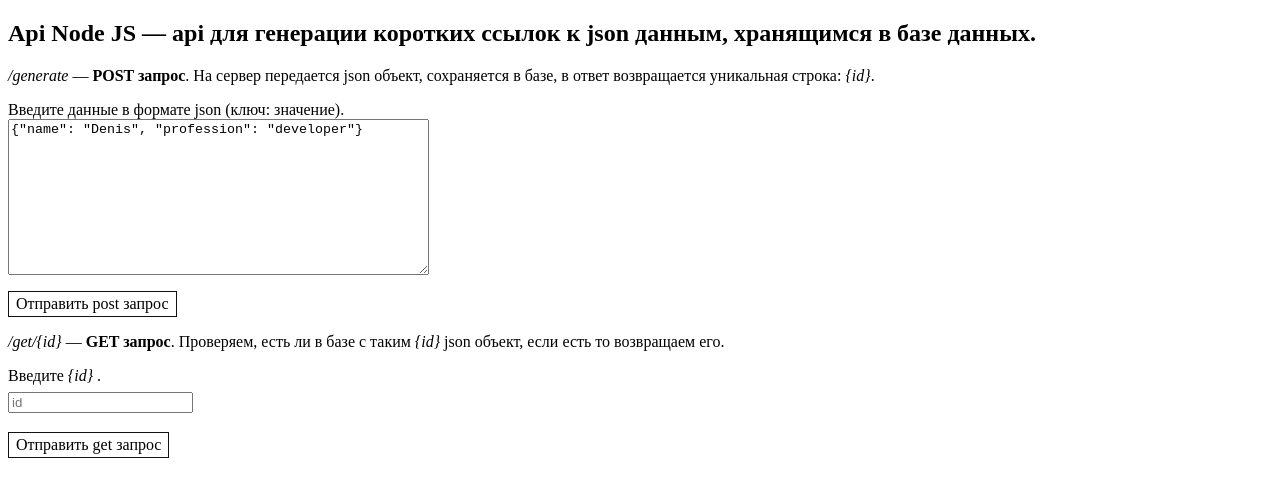
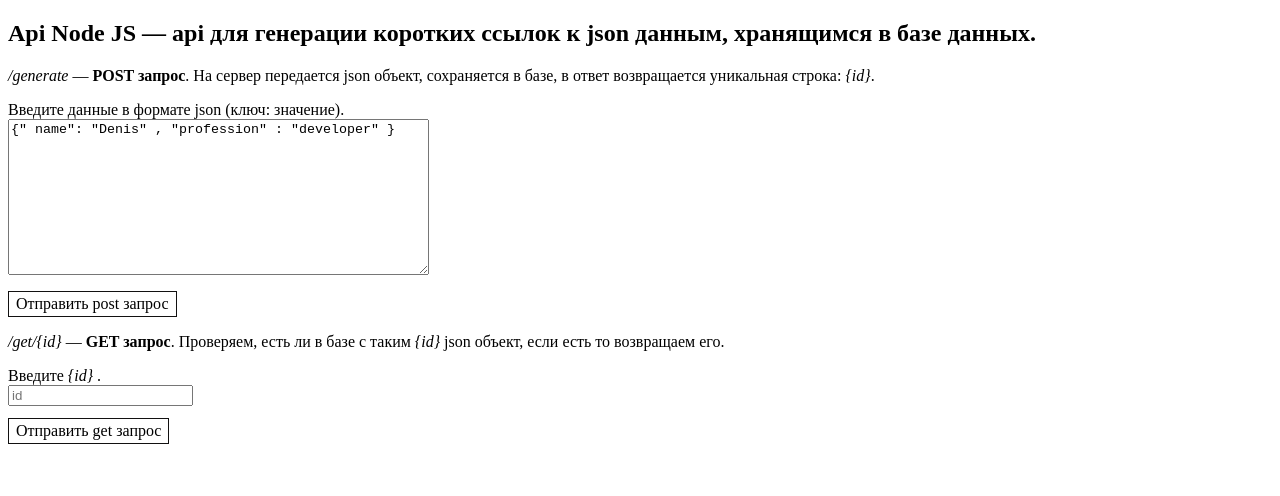
Before and after one commit to tt-dev-23/ApiNodeJs, a website: page index.html in a window 1280 px wide. Drawn offline with nearby package versions, Linux system fonts and the light colour scheme.

Commit message:
Убрана лишняя информация

```diff
--- a/index.html
+++ b/index.html
@@ -8,21 +8,12 @@
   <script src="app.js"></script>
 
   <style>
-    select,
-    input {
-      margin: 7px 0;
-    }
-
     .button {
       display: inline-block;
       padding: 3px 7px;
       border: 1px solid #121111;
       margin-top: 7px;
       cursor: pointer;
-    }
-
-    #error {
-      color: red;
     }
 
     .command {
@@ -61,7 +52,7 @@
   </p>
 
   <label>Введите данные в формате json (ключ: значение).</label><br>
-  <textarea class="json_data" name="idJson" cols="50" rows="10">{"name": "Denis", "profession": "developer"}
+  <textarea class="json_data" cols="50" rows="10">{" name": "Denis" , "profession" : "developer" }
     </textarea>
   <br>
   <div class="command">
```
